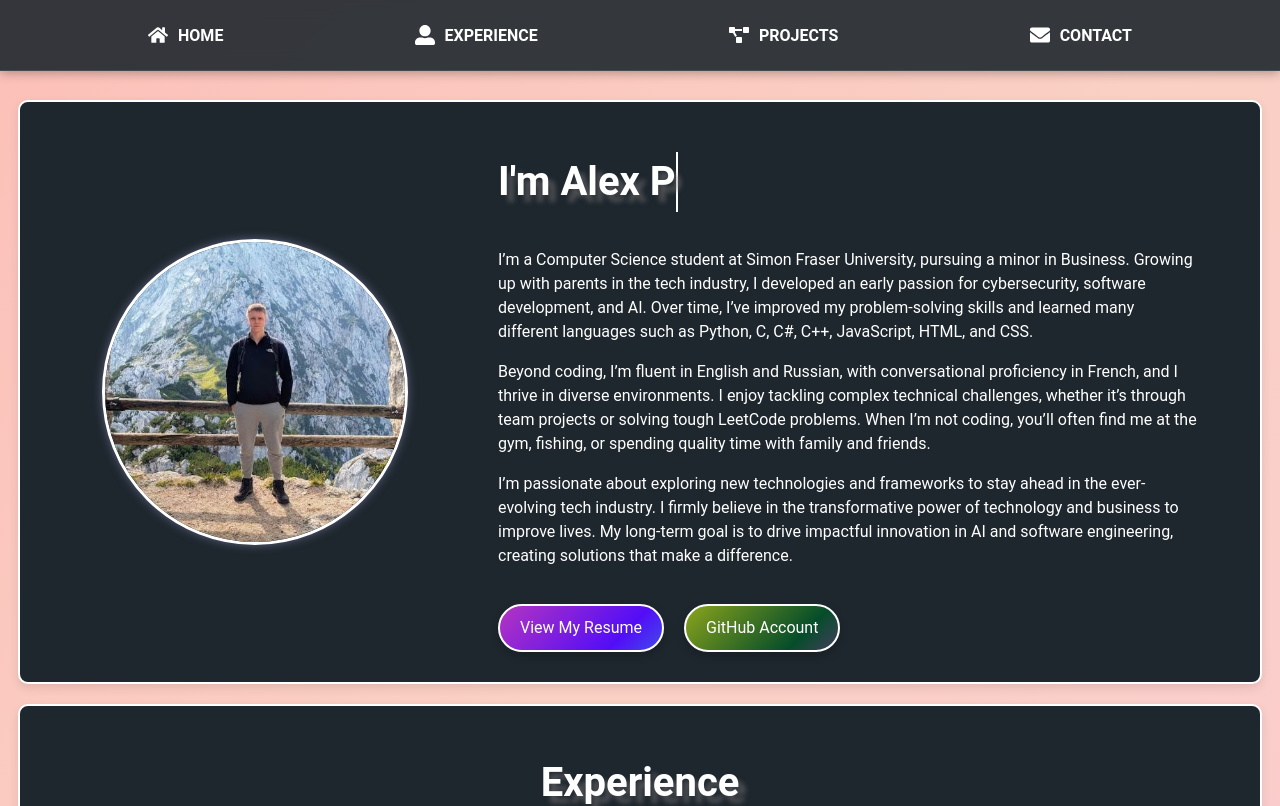
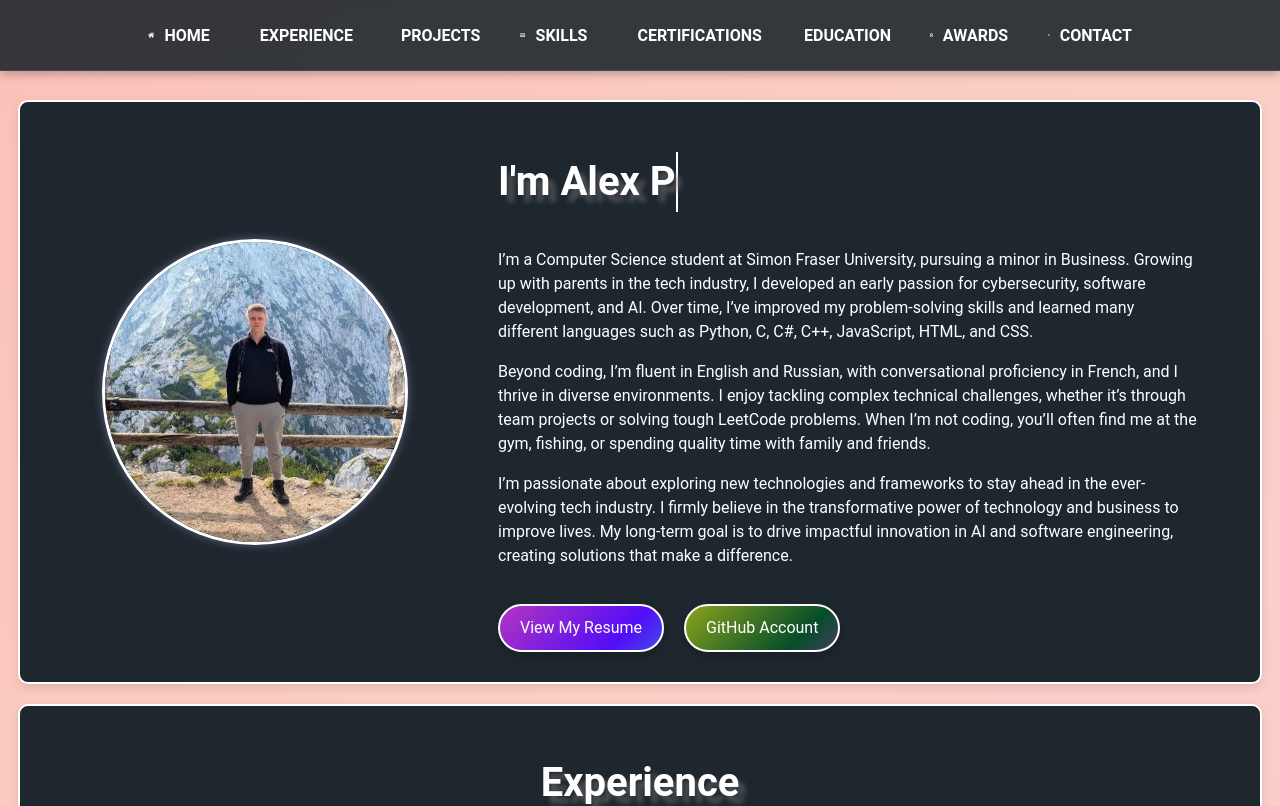
Before and after one commit to AlexanderPotiagalov/AlexanderPotiagalov.github.io, a React (Vite) app: page / in a window 1280 px wide. Shown: the top 806 px of the page. Built offline with nearby package versions, Linux system fonts and the light colour scheme.

Commit message:
Installed react-router to ensure seamless navigation, added the new section to the Header.jsx

```diff
--- a/package.json
+++ b/package.json
@@ -15,7 +15,8 @@
   "dependencies": {
     "react": "^18.3.1",
     "react-dom": "^18.3.1",
-    "react-icons": "^5.4.0"
+    "react-icons": "^5.4.0",
+    "react-router": "^7.1.5"
   },
   "devDependencies": {
     "@eslint/js": "^9.17.0",
--- a/src/App.jsx
+++ b/src/App.jsx
@@ -1,4 +1,5 @@
 import React from "react";
+import { BrowserRouter as Router } from "react-router-dom";
 import Header from "./Header.jsx";
 import ProfilePicture from "./PortfolioPicture.jsx";
 import Experience from "./Experience.jsx";
@@ -10,6 +11,7 @@ import "./index.css";
 
 function App() {
   return (
+    <Router>
       <div className="App">
         <Header />
         <section id="profile-picture">
@@ -29,6 +31,7 @@ function App() {
         </section>
         <Footer />
       </div>
+    </Router>
   );
 }
 
--- a/src/Header.jsx
+++ b/src/Header.jsx
@@ -4,6 +4,10 @@ import {
   FaUserAlt,
   FaProjectDiagram,
   FaEnvelope,
+  FaAward,
+  FaGraduationCap,
+  FaCertificate,
+  FaLaptopCode,
 } from "react-icons/fa";
 
 function Header() {
@@ -51,6 +55,27 @@ function Header() {
             <FaProjectDiagram className="icon" /> Projects
           </a>
         </li>
+        {/* 🔹 Added links to skills-section with query params for tabs */}
+        <li>
+          <a href="#skills-section">
+            <FaLaptopCode className="icon" /> Skills
+          </a>
+        </li>
+        <li>
+          <a href="#skills-section?tab=certifications">
+            <FaCertificate className="icon" /> Certifications
+          </a>
+        </li>
+        <li>
+          <a href="#skills-section?tab=education">
+            <FaGraduationCap className="icon" /> Education
+          </a>
+        </li>
+        <li>
+          <a href="#skills-section?tab=honors">
+            <FaAward className="icon" /> Awards
+          </a>
+        </li>
         <li>
           <a href="#contact-me">
             <FaEnvelope className="icon" /> Contact
--- a/src/SkillsSection.jsx
+++ b/src/SkillsSection.jsx
@@ -1,4 +1,5 @@
-import React, { useState } from "react";
+import React, { useState, useEffect } from "react";
+import { useLocation } from "react-router-dom";
 import {
   FaPython,
   FaJsSquare,
@@ -18,7 +19,20 @@ import { SiMongodb } from "react-icons/si";
 import "./index.css"; // Ensure your CSS is properly configured
 
 const SkillsSection = () => {
+  const location = useLocation();
   const [activeTab, setActiveTab] = useState("skills");
+
+  // Check URL when component mounts
+  useEffect(() => {
+    const params = new URLSearchParams(window.location.hash.split("?")[1]);
+    const tab = params.get("tab");
+
+    if (tab) {
+      setActiveTab(tab);
+    } else {
+      setActiveTab("skills"); // Default tab
+    }
+  }, [location]);
 
   const skills = [
     { name: "Python", icon: <FaPython />, color: "#3776AB" },
@@ -127,7 +141,7 @@ const SkillsSection = () => {
           className={activeTab === "honors" ? "active" : ""}
           onClick={() => setActiveTab("honors")}
         >
-          Honors & Awards
+          Awards
         </button>
       </div>
 
```
Also changed, not shown: 1 other file (tests, documents, lock files or other folders). Lines whose indentation alone changed are shown as unchanged.
